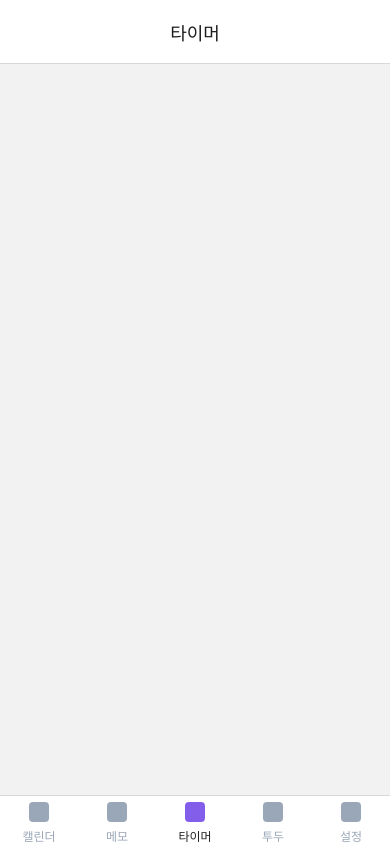
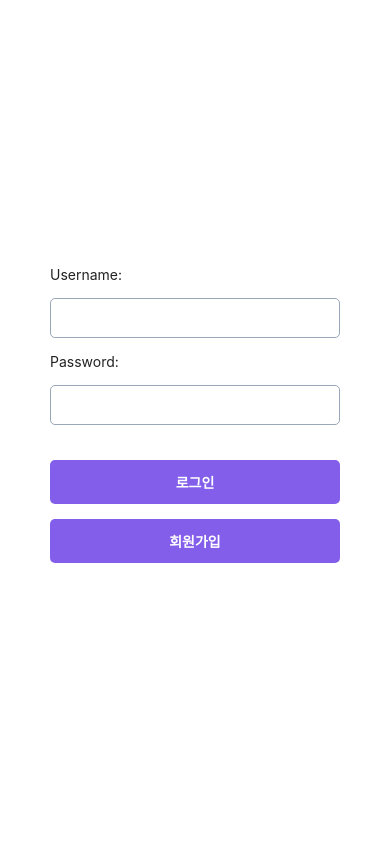
Before and after one commit to Ohjaeyeop/RN_Project, a React Native app: screen /StudyTimer in a window 390 px wide. Built offline with nearby package versions, Linux system fonts and the light colour scheme.

Commit message:
로그인 / 회원가입 폼

```diff
--- a/src/App.tsx
+++ b/src/App.tsx
@@ -1,8 +1,9 @@
 import React from 'react';
 import MainTabNavigator from './navigation/MainTabNavigator';
+import AuthForm from './components/screen/AuthForm';
 
 const App = () => {
-  return <MainTabNavigator />;
+  return <AuthForm />;
 };
 
 export default App;
--- /dev/null
+++ b/src/components/screen/AuthForm.tsx
@@ -0,0 +1,67 @@
+import React, {useState} from 'react';
+import firestore from '@react-native-firebase/firestore';
+import {
+  TextInput,
+  View,
+  Text,
+  StyleSheet,
+  TouchableOpacity,
+} from 'react-native';
+import {color} from '../../theme/color';
+
+const AuthForm = () => {
+  const [username, setUserName] = useState('');
+  const [password, setPassword] = useState('');
+
+  return (
+    <View style={{padding: 50, flex: 1, justifyContent: 'center'}}>
+      <Text style={styles.text}>Username:</Text>
+      <TextInput
+        style={styles.input}
+        autoCapitalize={'none'}
+        autoCorrect={false}
+        onChangeText={setUserName}
+      />
+      <Text style={styles.text}>Password:</Text>
+      <TextInput
+        style={styles.input}
+        secureTextEntry={true}
+        onChangeText={setPassword}
+      />
+      <TouchableOpacity style={[styles.button, {marginTop: 20}]}>
+        <Text style={styles.buttonText}>로그인</Text>
+      </TouchableOpacity>
+      <TouchableOpacity style={styles.button}>
+        <Text style={styles.buttonText}>회원가입</Text>
+      </TouchableOpacity>
+    </View>
+  );
+};
+
+const styles = StyleSheet.create({
+  text: {
+    color: color.dark,
+  },
+  input: {
+    height: 40,
+    borderWidth: 1,
+    borderRadius: 5,
+    borderColor: color.gray,
+    padding: 5,
+    marginVertical: 15,
+  },
+  button: {
+    width: '100%',
+    backgroundColor: color.primary,
+    alignItems: 'center',
+    padding: 12,
+    marginBottom: 15,
+    borderRadius: 5,
+  },
+  buttonText: {
+    color: color.white,
+    fontWeight: 'bold',
+  },
+});
+
+export default AuthForm;
```
